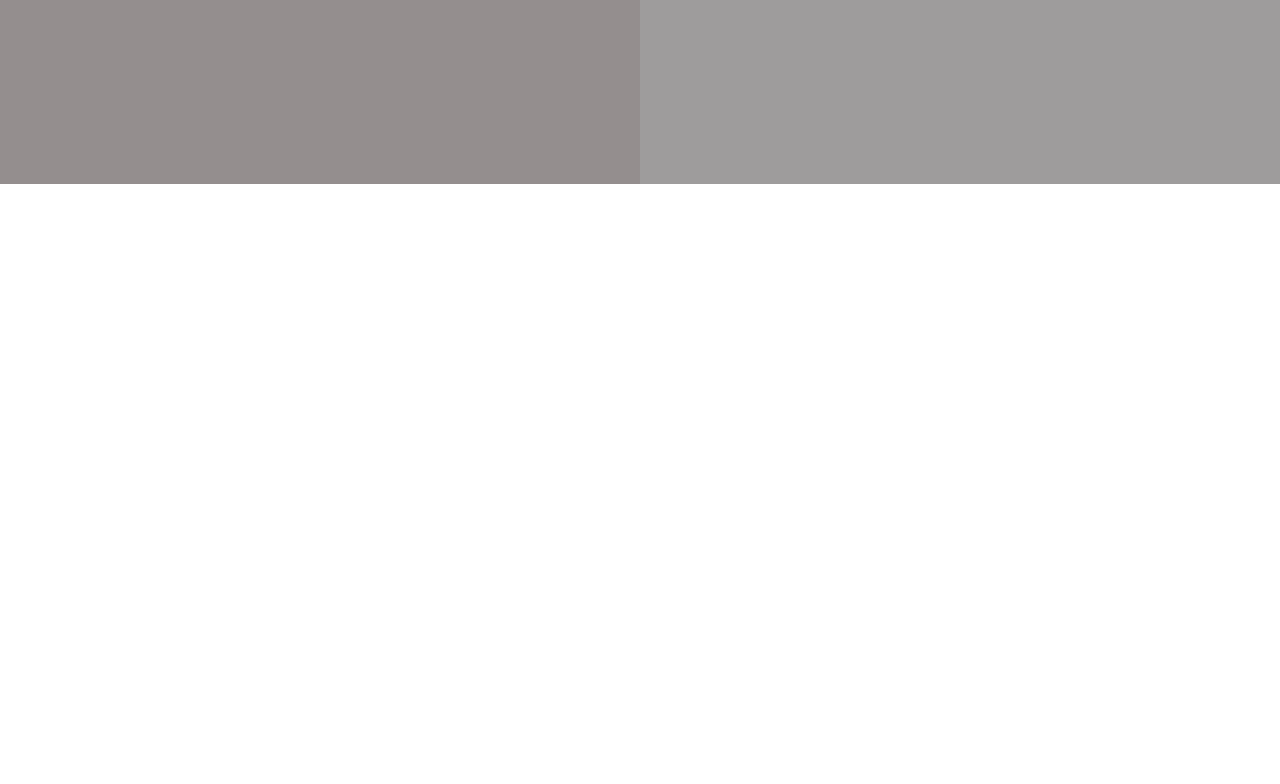
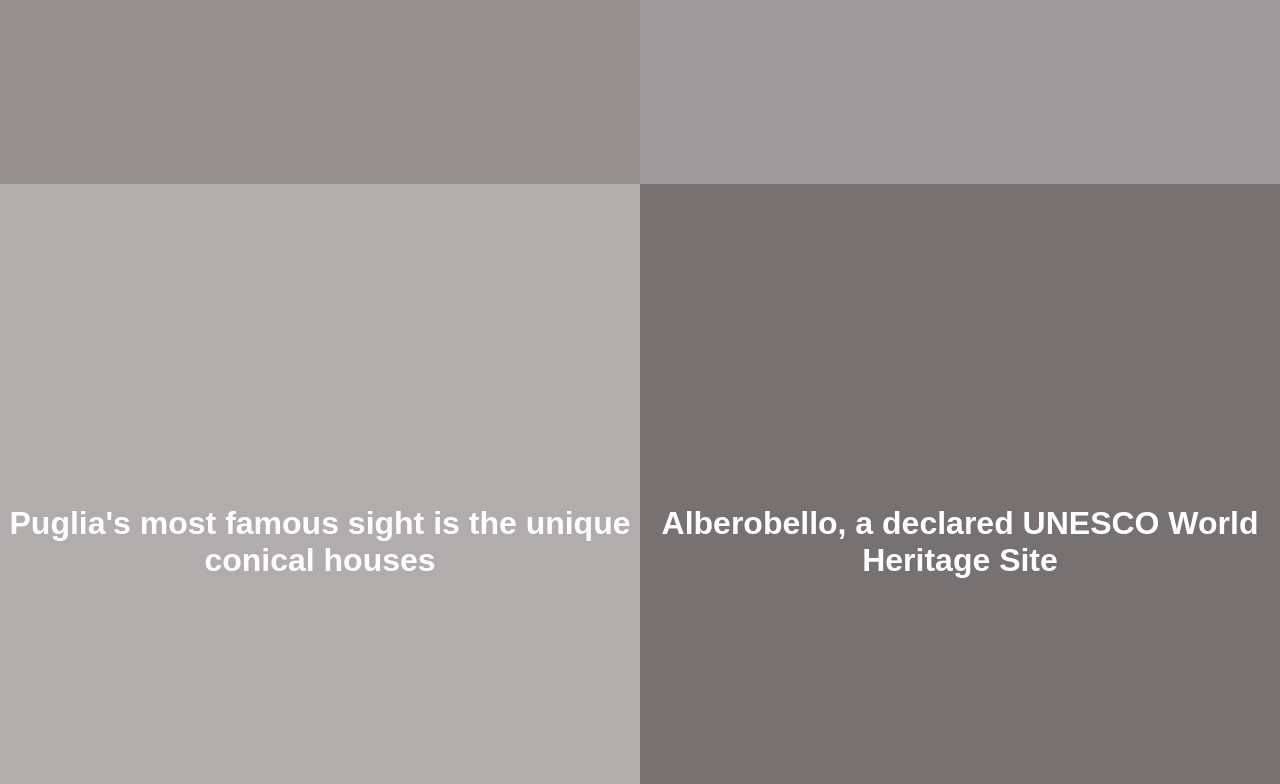
Before and after one commit to abruzy/Design-Teardown, a plain HTML site: page index.html in a window 1280 px wide. Shown: the part 616-1400 px from the top of the page. Before the commit the page ends 800 px from the top, so only its background shows below. Drawn offline with nearby package versions, Linux system fonts and the light colour scheme.

Commit message:
finished the nav bar and some main work

```diff
--- a/css/style.css
+++ b/css/style.css
@@ -49,9 +49,35 @@ position: relative;
     top: 50%;
     position: relative;
     }
+    .main-left-bottom {
+        background: rgb(177, 173, 173);
+        width: 50%;
+        float: left;
+        height: 600px;
+    }
+    .main-right-bottom {
+        background: rgb(119, 113, 113);
+        width: 50%;
+        float:right;
+        height: 600px;
+    }
+
+    .main-left-bottom h1{
+    text-align: center;
+    top: 50%;
+    position: relative;
+    }
+    .main-right-bottom h1{
+        text-align: center;
+        top: 50%;
+        position: relative;
+        }
 nav{
     height: 200px;
     width: 100%;
     background: gray;
     color: #fff;
 }
+.main-container{
+    background: #F6F3F2;
+}
--- a/index.html
+++ b/index.html
@@ -30,6 +30,17 @@
 <h1>Alberobello, a declared UNESCO World Heritage Site</h1>
 </div>
 
+<div class="main-left-bottom">
+        <h1>Puglia's most famous sight is the unique conical houses</h1>
+    </div>
+<div class="main-right-bottom">
+<h1>Alberobello, a declared UNESCO World Heritage Site</h1>
+</div>
+<div class="main-container">
+    <article>
+
+    </article>
+</div>
    </main>
    <footer>
 
```
